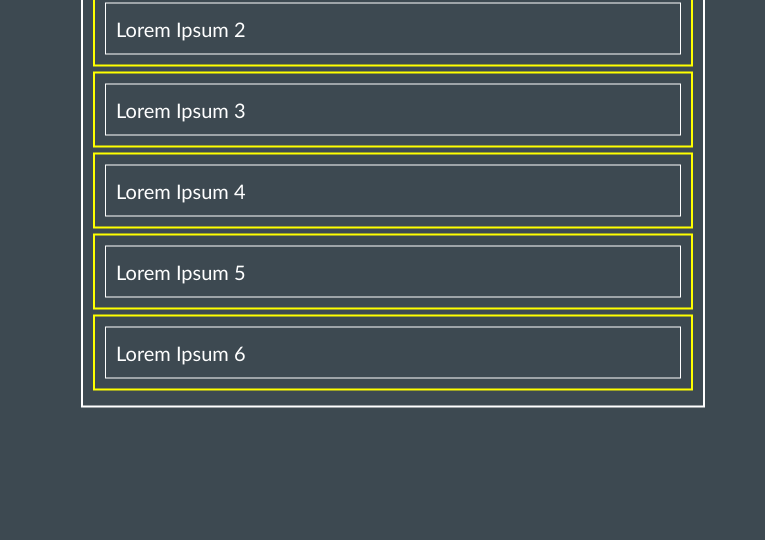
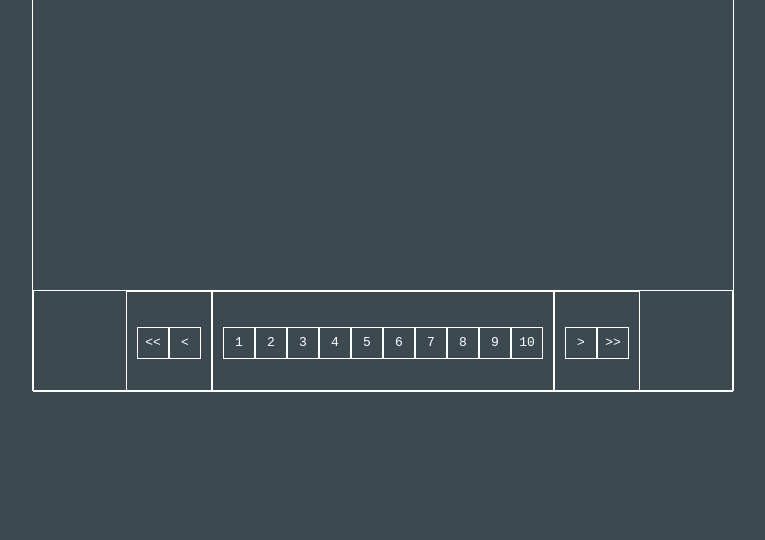
Before and after one commit to Ardelon/components, a website built with webpack: page dist/index.html in a window 1280 px wide. Shown: the part 260-800 px from the top of the page, without its empty margins (257-1022 px from the left). Built offline with nearby package versions, Linux system fonts and the light colour scheme.

Commit message:
Pagination completed

```diff
--- a/package.json
+++ b/package.json
@@ -4,7 +4,8 @@
   "description": "",
   "main": "index.js",
   "scripts": {
-    "build": "webpack"
+    "build": "webpack",
+    "dev": "webpack serve"
   },
   "keywords": [],
   "author": "",
@@ -15,6 +16,7 @@
     "sass-loader": "^13.0.2",
     "style-loader": "^3.3.1",
     "webpack": "^5.73.0",
-    "webpack-cli": "^4.10.0"
+    "webpack-cli": "^4.10.0",
+    "webpack-dev-server": "^4.9.3"
   }
 }
--- /dev/null
+++ b/src/assets/pagination.scss
@@ -0,0 +1,75 @@
+.pagination-main-container {
+	width: 700px;
+	height: 500px;
+	position: absolute;
+	top: 50%;
+	left: 50%;
+	transform: translate(-50%, -50%);
+    border: 1px solid white;
+    font-family: monospace;
+}
+
+.pagination-page {
+	position: relative;
+	width: 700px;
+	height: 400px;
+	font-size: 48px;
+    padding-top: 40px;
+	text-align: center;
+	color: white;
+    box-sizing: border-box;
+
+
+}
+
+.pagination-bar {
+	display: flex;
+	height: 100px;
+	flex-direction: row;
+	flex-shrink: 0;
+    justify-content: center;
+    border: 1px solid white;
+
+}
+
+.control-group-one {
+    display: flex;
+    flex-direction: row;
+    flex-shrink: 0;
+    padding: 35px 10px;
+    border: 1px solid white;
+}
+
+.control-index-group {
+    display: flex;
+    flex-direction: row;
+    flex-shrink: 0;
+    padding: 35px 10px;
+    border: 1px solid white;
+}
+
+.control-group-two {
+    display: flex;
+    flex-direction: row;
+    flex-shrink: 0;
+    padding: 35px 10px;
+    border: 1px solid white;
+}
+
+.pagination-index-button {
+    height: 30px;
+    width: 30px;
+    border: 1px solid white;
+    line-height: 30px;
+    text-align: center;
+
+}
+
+.control-button {
+    height: 30px;
+    width: 30px;
+
+    border: 1px solid white;
+    line-height: 30px;
+    text-align: center;
+}
--- a/src/assets/style.scss
+++ b/src/assets/style.scss
@@ -1 +1,2 @@
 @import 'accordion';
+@import 'pagination';
--- /dev/null
+++ b/src/components/pagination.js
@@ -0,0 +1,147 @@
+import createElement from '../utilities/createElement';
+
+const renderPage = (pageNumber) => {
+	const paginationPageList = [
+		...document.getElementsByClassName('pagination-page'),
+	];
+	if (paginationPageList.length) {
+		paginationPageList[0].innerText = `This is Page ${pageNumber}`;
+	}
+};
+
+const paginationBar = (pageCount) => {
+	const paginationBar = createElement({ classList: ['pagination-bar'] });
+	const goFirstButton = createElement({
+		classList: ['control-button'],
+		innerText: '<<',
+	});
+	const goBackwardButton = createElement({
+		classList: ['control-button'],
+		innerText: '<',
+	});
+	const goForwardButton = createElement({
+		classList: ['control-button'],
+		innerText: '>',
+	});
+	const goLastButton = createElement({
+		classList: ['control-button'],
+		innerText: '>>',
+	});
+
+	const controlGroupOne = createElement({ classList: ['control-group-one'] });
+	const controlIndexGroup = createElement({
+		classList: ['control-index-group'],
+	});
+	const controlGroupTwo = createElement({ classList: ['control-group-two'] });
+	let pageIndex = 1;
+
+	const buttonCount = pageCount >= 10 ? 10 : pageCount;
+
+	const updatecontrolIndexGroupForward = (index, pageCount) => {
+		const startingIndex = index + 8 > pageCount ? pageCount - 9 : index - 1;
+		updateControlIndexGroup(startingIndex);
+	};
+	const updatecontrolIndexGroupBackward = (index) => {
+		const startingIndex = index - 8 < 1 ? 1 : index - 8;
+		updateControlIndexGroup(startingIndex);
+	};
+
+	const updateControlIndexGroup = (index) => {
+		const paginationIndexButtonList = [
+			...document.getElementsByClassName('pagination-index-button'),
+		];
+
+		if (index < 1) {
+			index = 1;
+		} else if (index > pageCount - buttonCount + 1) {
+			index = pageCount - buttonCount + 1;
+		}
+		paginationIndexButtonList.forEach((button, iteratorIndex) => {
+			button.innerText = index + iteratorIndex;
+		});
+	};
+
+	const goFirst = () => {
+		pageIndex = 1;
+		renderPage(1);
+		updateControlIndexGroup(1);
+	};
+	const goLast = () => {
+		pageIndex = pageCount;
+		renderPage(pageCount);
+		updateControlIndexGroup(pageIndex - buttonCount + 1);
+	};
+
+	const goBackward = () => {
+		pageIndex = pageIndex - 1 < 1 ? 1 : pageIndex - 1;
+		console.log(pageIndex);
+		renderPage(pageIndex);
+		updateControlIndexGroup(pageIndex);
+	};
+
+	const goForward = () => {
+		pageIndex = pageIndex + 1 > pageCount ? pageCount : pageIndex + 1;
+		renderPage(pageIndex);
+		updateControlIndexGroup(pageIndex - buttonCount);
+	};
+	goFirstButton.addEventListener('click', (e) => {
+		e.preventDefault();
+		goFirst();
+	});
+	goLastButton.addEventListener('click', (e) => {
+		e.preventDefault();
+		goLast();
+	});
+	goForwardButton.addEventListener('click', (e) => {
+		e.preventDefault();
+		goForward();
+	});
+	goBackwardButton.addEventListener('click', (e) => {
+		e.preventDefault();
+		goBackward();
+	});
+
+	for (let i = 0; i < buttonCount; i++) {
+		const paginationIndexButton = createElement({
+			classList: ['pagination-index-button'],
+			innerText: i + 1,
+		});
+		paginationIndexButton.addEventListener('click', (e) => {
+			e.preventDefault();
+			const index = parseInt(paginationIndexButton.innerText);
+			renderPage(index);
+			pageIndex = index;
+			if (pageCount > 10 && i < 2) {
+				updatecontrolIndexGroupBackward(index, pageCount);
+			} else if (pageCount > 10 && i > 7) {
+				updatecontrolIndexGroupForward(index, pageCount);
+			}
+		});
+
+		controlIndexGroup.append(paginationIndexButton);
+	}
+
+	controlGroupOne.append(goFirstButton, goBackwardButton);
+	controlGroupTwo.append(goForwardButton, goLastButton);
+
+	paginationBar.append(controlGroupOne, controlIndexGroup, controlGroupTwo);
+
+	return paginationBar;
+};
+
+const loadPagination = (pageCount) => {
+	const paginationMainContainer = createElement({
+		classList: ['pagination-main-container'],
+	});
+	const paginationPageContainer = createElement({
+		classList: ['pagination-page'],
+		innerText: `This is Page 1`,
+	});
+	const pagination = paginationBar(pageCount);
+
+	paginationMainContainer.append(paginationPageContainer, pagination);
+
+	return paginationMainContainer;
+};
+
+export default loadPagination;
--- a/src/index.js
+++ b/src/index.js
@@ -1,6 +1,5 @@
 import './assets/style.scss';
-import { accordionData as data } from './dumyData/accordionData';
-import accordion from './components/accordion';
+import loadPagination from './components/pagination';
 
-const accordionElement = accordion({data});
-document.body.append(accordionElement);
+const pagination = loadPagination(50)
+document.body.append(pagination);
--- a/webpack.config.js
+++ b/webpack.config.js
@@ -6,6 +6,16 @@ module.exports = {
   output: {
     filename: 'main.js',
     path: path.resolve(__dirname, 'dist'),
+  },
+  devServer: {
+    static: {
+      directory: path.resolve(__dirname, 'dist'),
+    },
+    port: 3000,
+    open: true,
+    hot: true,
+    compress: true,
+    historyApiFallback: true,
   },
   module: {
     rules: [
```
Also changed, not shown: dist/main.js, 1 other file.
